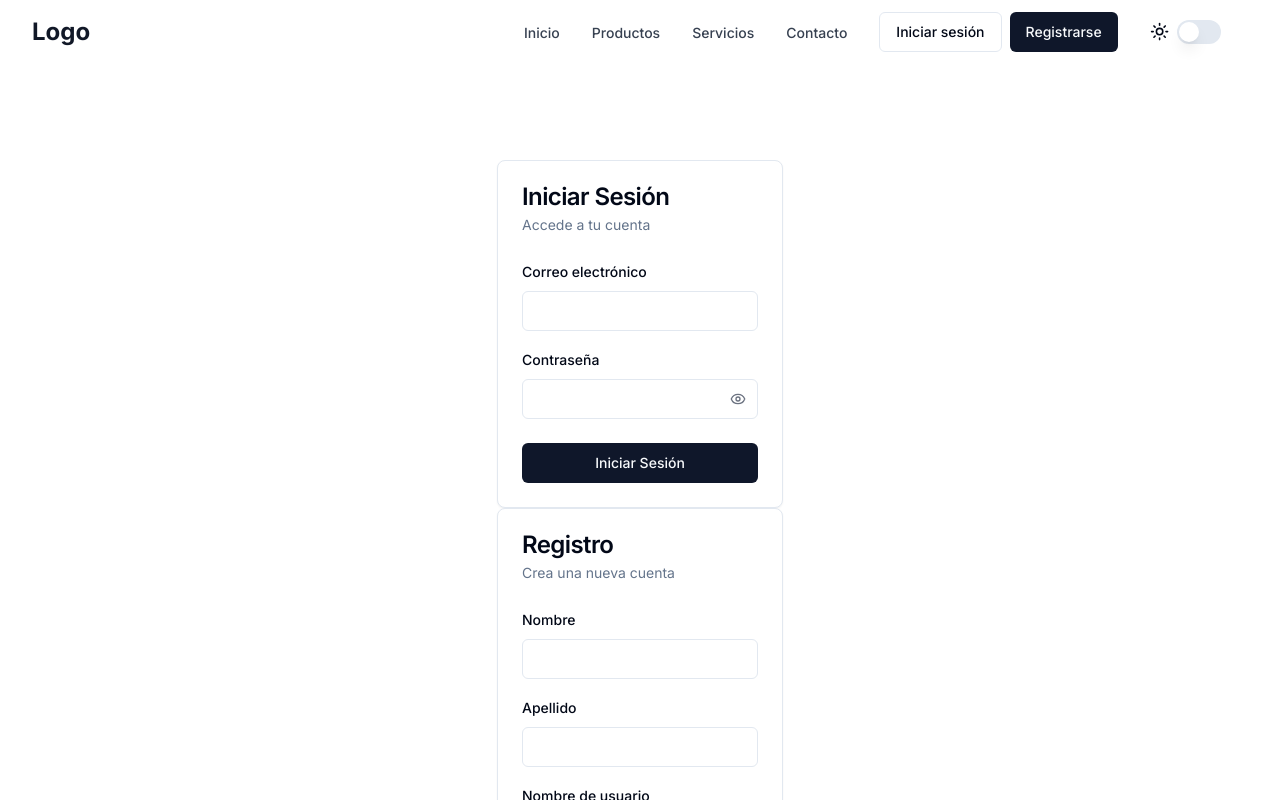
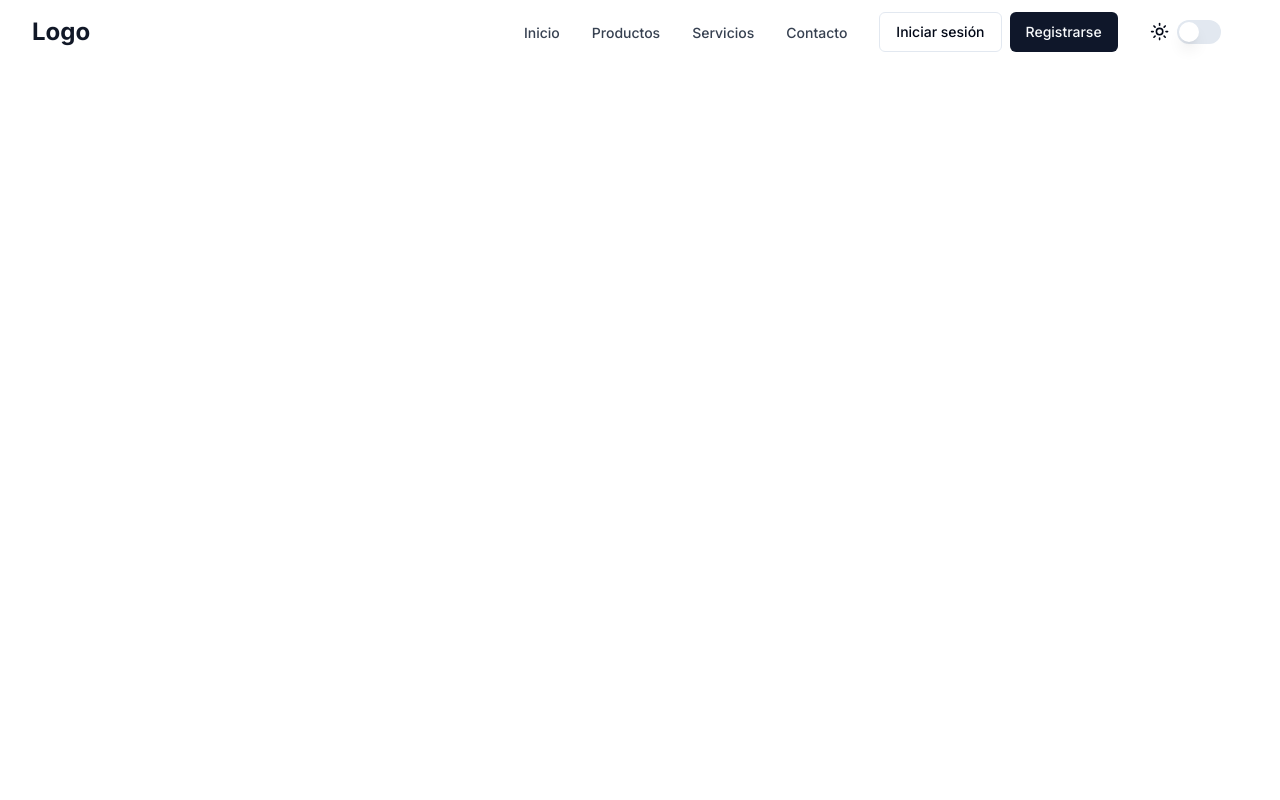
Before and after one commit to yeferson59/my-app-finance, a Next.js app: page / in a window 1280 px wide. Shown: the top 800 px of the page. Built offline with nearby package versions, Linux system fonts and the light colour scheme.

Commit message:
add pages of auth and homepage

```diff
--- /dev/null
+++ b/src/app/(public)/auth/sign-in/page.tsx
@@ -0,0 +1,7 @@
+import { SignInForm } from "@/components/form/signInForm";
+
+export default function SignInPage() {
+  return (
+    <SignInForm />
+  )
+}
--- /dev/null
+++ b/src/app/(public)/auth/sign-up/page.tsx
@@ -0,0 +1,7 @@
+import { SignUpForm } from "@/components/form/signUpForm";
+
+export default function SignUpPage() {
+  return (
+    <SignUpForm />
+  )
+}
--- a/src/app/(public)/page.tsx
+++ b/src/app/(public)/page.tsx
@@ -1,11 +1,6 @@
-import { SignInForm } from "@/components/form/signInForm";
-import { SignUpForm } from "@/components/form/signUpForm";
-
-export default function Home() {
+export default async function Home() {
   return (
-    <main className="flex min-h-screen flex-col items-center justify-between p-24">
-      <SignInForm />
-      <SignUpForm />
-    </main>
+    <div>
+    </div>
   );
 }
```
